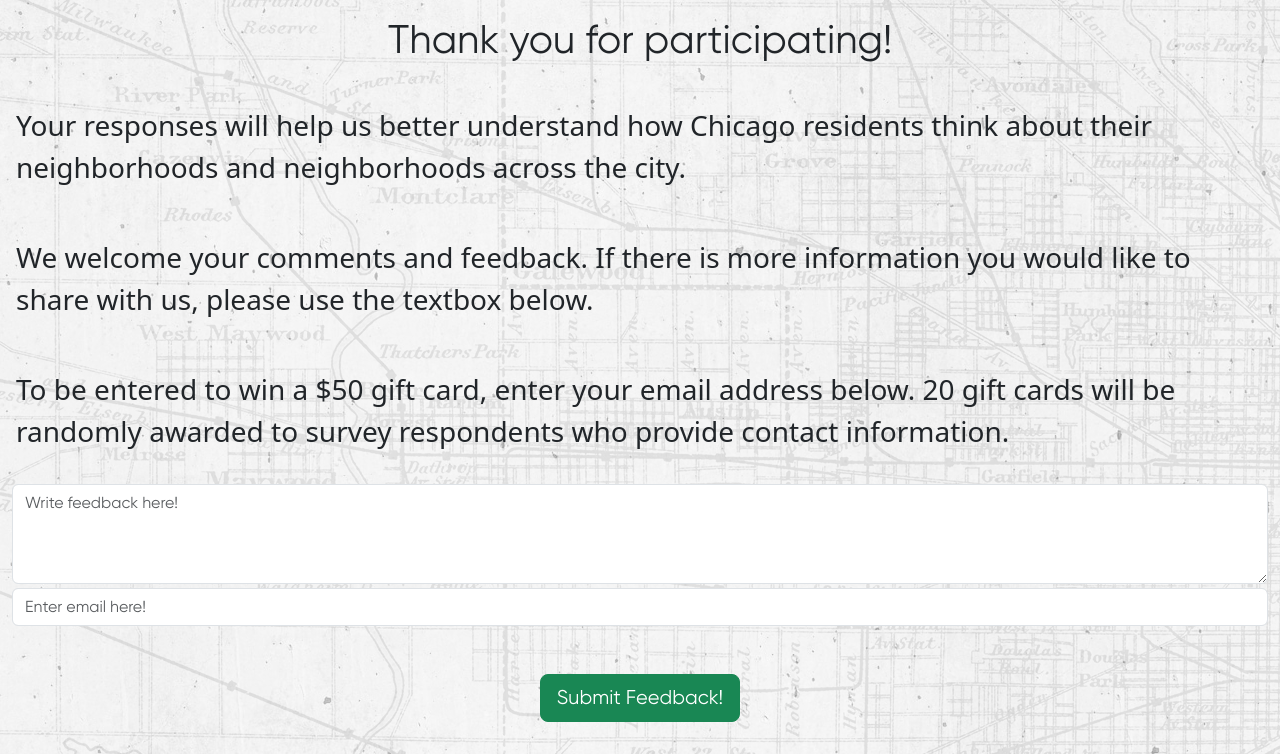
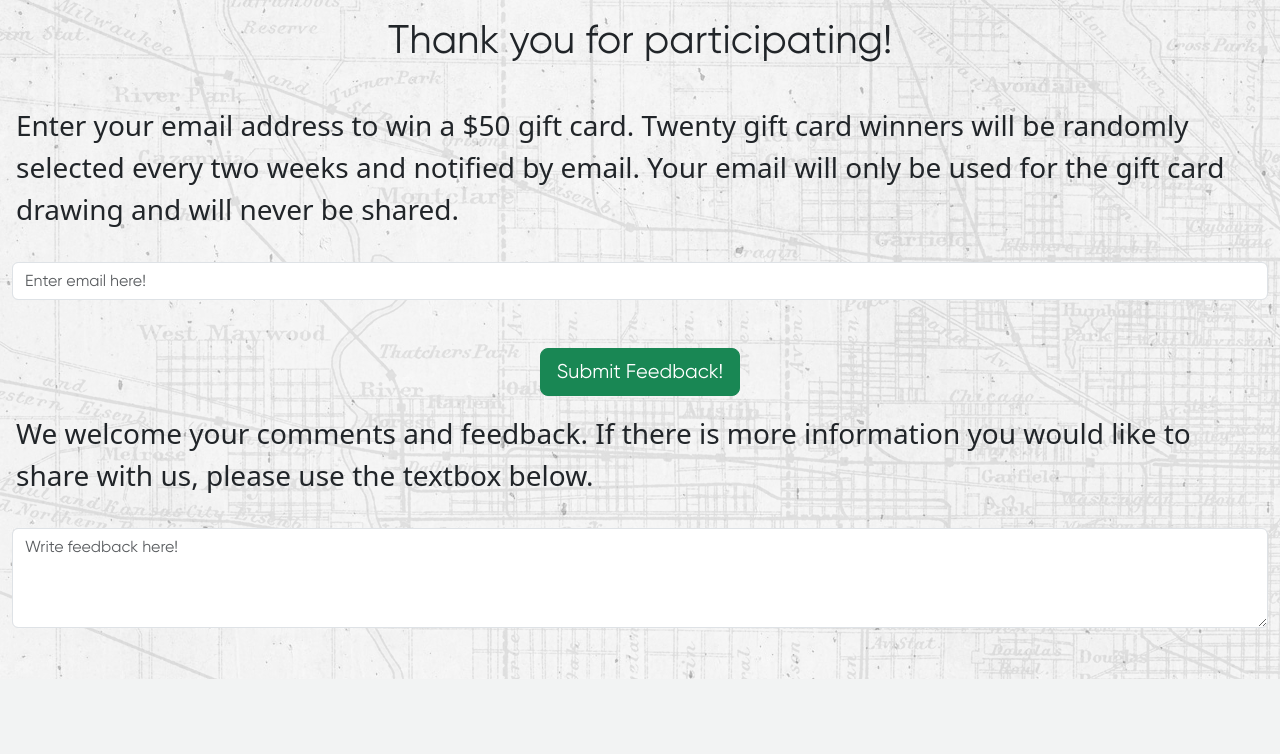
Before and after one commit to divij-sinha/neighbourhood-mapping, a Flask app: page /thank_you in a window 1280 px wide. Shown: the part 121-875 px from the top of the page. After the commit the page ends 800 px from the top, so only its background shows below. Run offline with Flask 3, Linux system fonts and the light colour scheme.

Commit message:
text changes

```diff
--- a/app/forms.py
+++ b/app/forms.py
@@ -198,7 +198,7 @@ class SurveyDemo(FlaskForm):
             ("strong_agr", "Strong agree"),
         ],
     )
-    submit = SubmitField("I'm done!")
+    submit = SubmitField("Enter to win $50 giftcard")
 
 
 class SurveyFeedback(FlaskForm):
--- a/app/templates/form_page_demo.html
+++ b/app/templates/form_page_demo.html
@@ -16,7 +16,8 @@
     We're interested in how different groups of residents think about Chicago's
     neighborhoods. Please share a little about your background and feelings
     about your neighborhood. Remember that all data will be kept confidential
-    and that you may skip any question you prefer not to answer.
+    and only presented in summary form in resulting publications.
+    You may skip any question you prefer not to answer.
   </p>
 </div>
 <div class="container-fluid">
--- a/app/templates/thank_page.html
+++ b/app/templates/thank_page.html
@@ -3,24 +3,19 @@ body %}
 <div class="container-fluid p-3 text-center h-1">
   <h1>Thank you for participating!</h1>
 </div>
-<p class="fs-3 lead p-3">
+<!-- <p class="fs-3 lead p-3">
   Your responses will help us better understand how
   Chicago residents think about their neighborhoods and neighborhoods across the
   city.
-</p>
+</p> -->
 <p class="fs-3 lead p-3">
-  We welcome your comments and feedback. If there is more information you would
-  like to share with us, please use the textbox below.
-</p>
-<p class="fs-3 lead p-3">
-  To be entered to win a $50 gift card, enter your email address below.
-  20 gift cards will be randomly awarded to survey respondents who provide contact information.
+  Enter your email address to win a $50 gift card.
+  Twenty gift card winners will be randomly selected every two weeks and notified by email.
+  Your email will only be used for the gift card drawing and will never be shared.
 </p>
 <form action="" method="post" novalidate id="mainform" class="needs-validation">
   {{ form.csrf_token }}
   <div class="container-fluid">
-    {{form.feedback(class_="form-control", style="height: 100px", placeholder =
-    "Write feedback here!")}}
     {{form.email(class_="form-text form-control", placeholder="Enter email here!")}}
   </div>
   <div class="container-fluid p-4"></div>
@@ -28,4 +23,14 @@ body %}
     {{ form.agree(class_="btn btn-success btn-lg") }}
   </div>
 </form>
+<p class="fs-3 lead p-3">
+  We welcome your comments and feedback. If there is more information you would
+  like to share with us, please use the textbox below.
+</p>
+<form>
+  <div class="container-fluid">
+    {{form.feedback(form="mainform", class_="form-control", style="height: 100px", placeholder =
+    "Write feedback here!")}}
+  </div>
+</form>
 {% endblock %} {% block map_script %} {% endblock %}
```
Also changed, not shown: app/templates/form_page_draw.html (+4 -9 lines).
